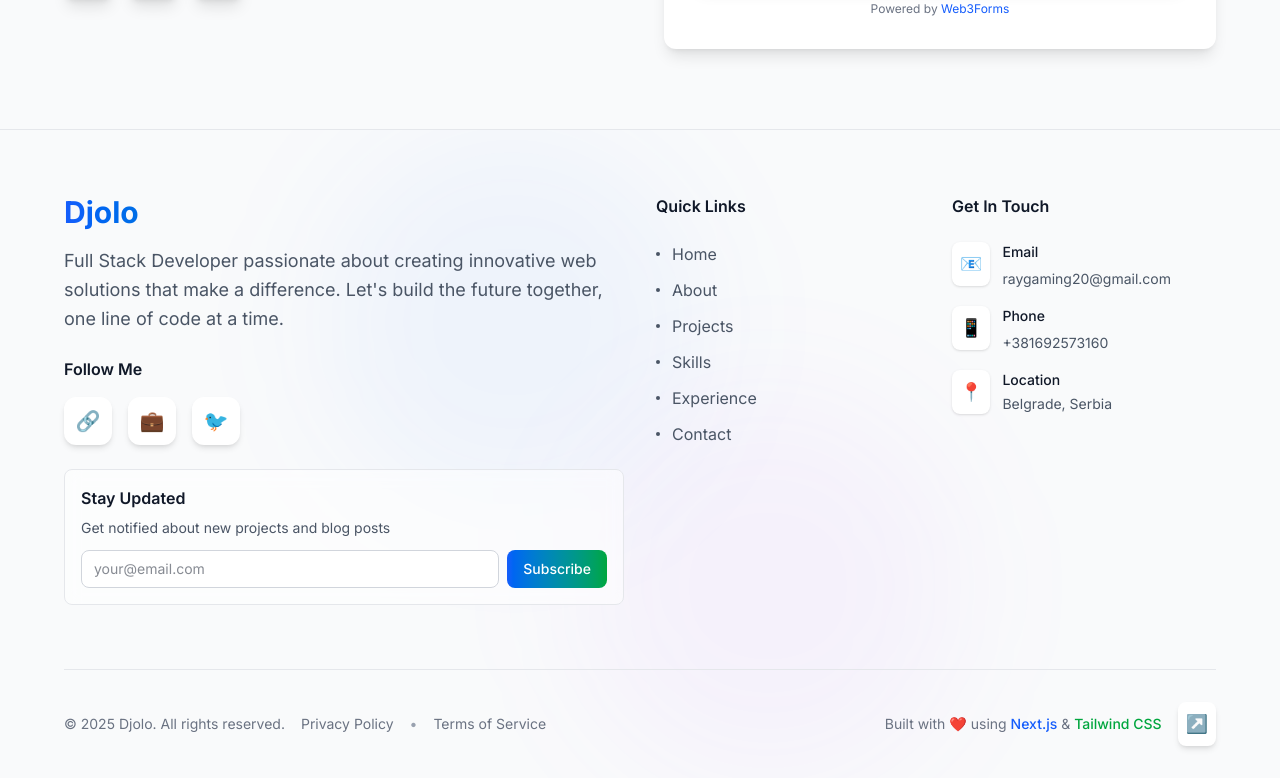
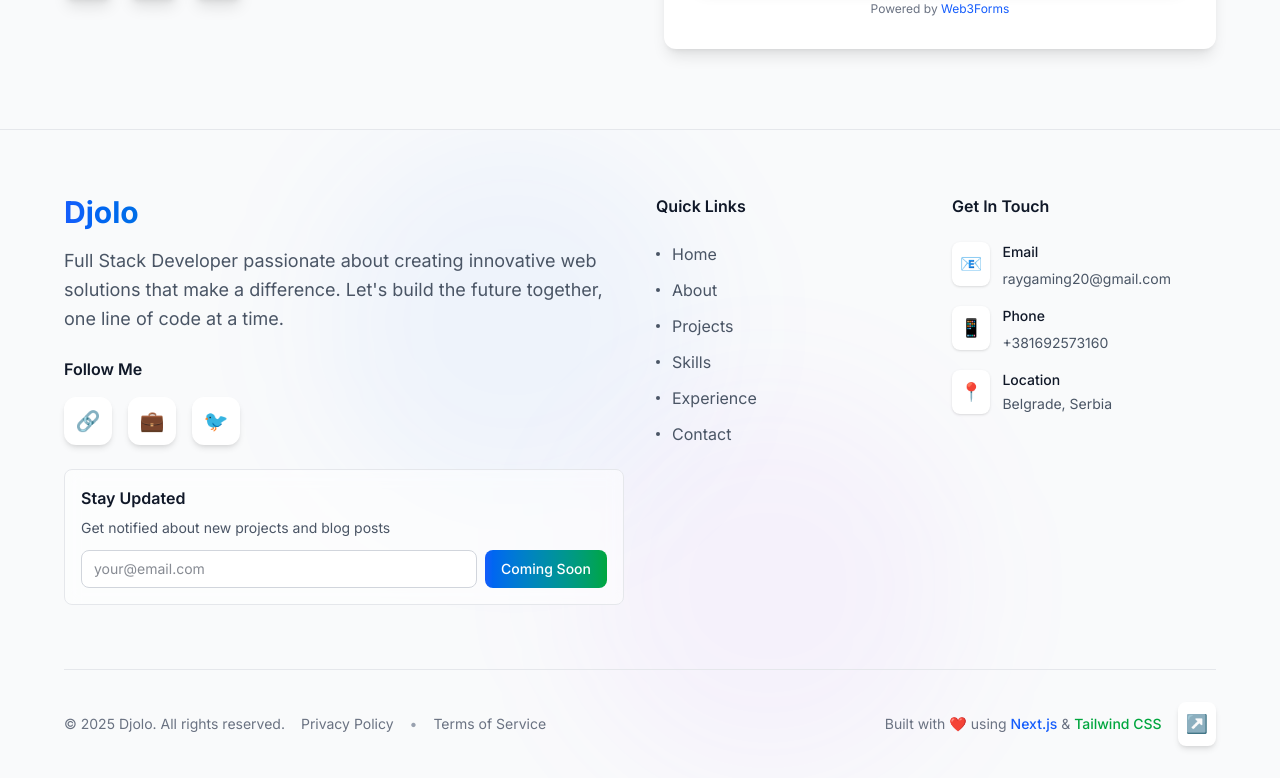
Before and after one commit to samodjolo/samodjolo.github.io, a Next.js app: page / in a window 1280 px wide. Shown: the part 9722-10500 px from the top of the page. Built offline with nearby package versions, Linux system fonts and the light colour scheme.

Commit message:
small update
small update

```diff
--- a/app/components/Footer.tsx
+++ b/app/components/Footer.tsx
@@ -123,7 +123,7 @@ export default function Footer() {
                       } focus:outline-none focus:ring-2 focus:ring-blue-500/20`}
                     />
                     <button className="px-4 py-2 bg-gradient-to-r from-blue-600 to-green-600 text-white rounded-lg text-sm font-medium hover:from-blue-700 hover:to-green-700 transition-colors">
-                      Subscribe
+                      Coming Soon
                     </button>
                   </div>
                 </div>
```
